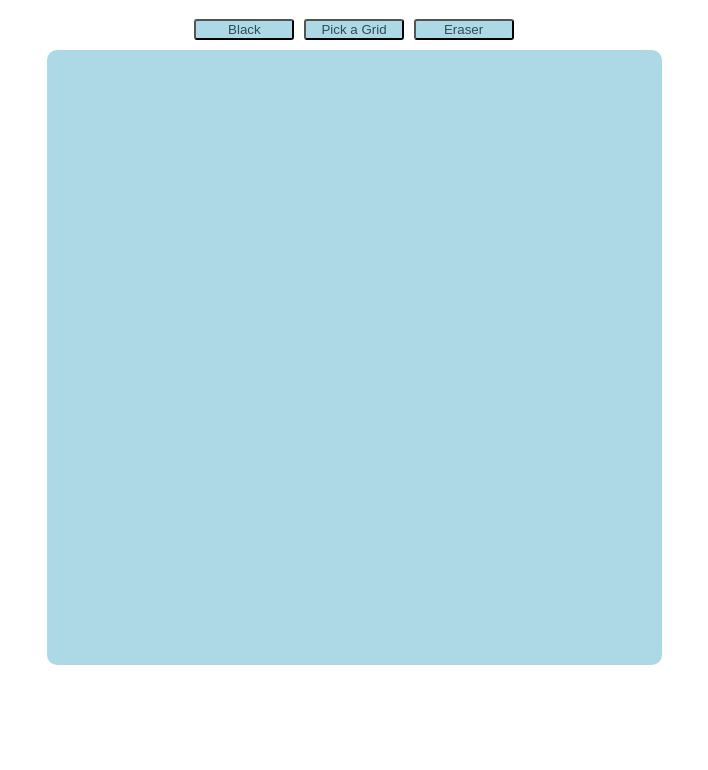
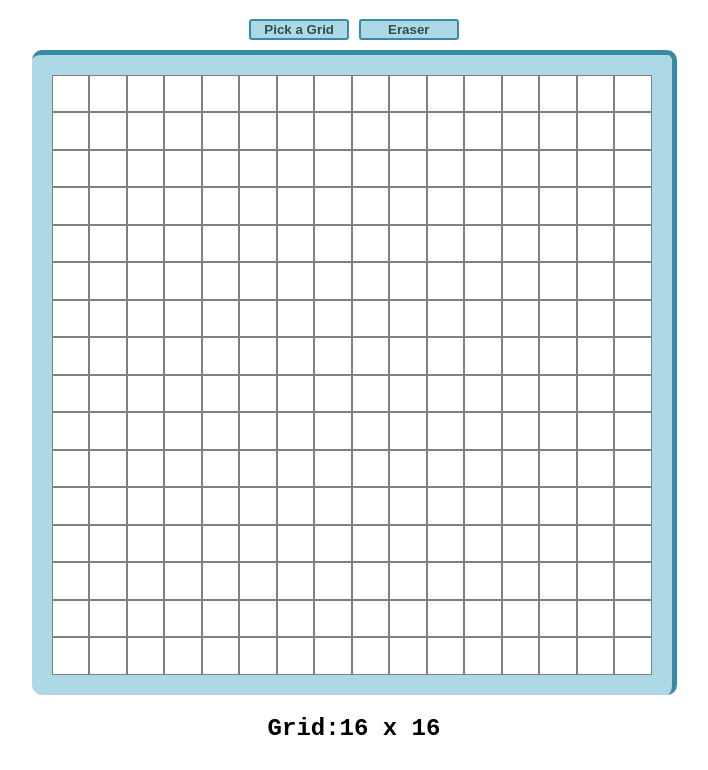
Before and after one commit to Hiya-its-Aya/sketch, a plain HTML site: page index.html in a window 1280 px wide. Both pictures are taken after a click on the button "Eraser". Shown: the part 69-839 px from the top of the page, without its empty margins (294-1002 px from the left). Before the commit the page ends 800 px from the top, so only its background shows below. Drawn offline with Linux system fonts and the light colour scheme.

Commit message:
finish project -iterate

```diff
--- a/index.html
+++ b/index.html
@@ -9,12 +9,12 @@
 <body>
     <h1>Sketch Time</h1>
     <div id="buttons">
-        <button id="black">Black</button>
+        <!-- <button id="Default">Default </button> -->
         <button id="grid-choice">Pick a Grid</button>
         <button id="eraser">Eraser</button>
     </div>
-    <div id="container">
-    </div>
+    <div id="container"></div>
+    <div id="text"></div>
 
 </body>
 </html>
--- a/script.js
+++ b/script.js
@@ -1,25 +1,61 @@
 const container = document.querySelector("#container");
-const grid = document.createElement('div')
+
+const text = document.querySelector('#text')
+
 
 const gridChoice= document.querySelector("#grid-choice")
+const eraseButton = document.querySelector("#eraser")
+// const deff = document.querySelector("#default")
 
+
+
+//does getGrid at 16 only --default
+// I'm sure there is a better way but this works for now
+function def(){
+    let num = 16;
+    container.setAttribute('style', `grid-template-columns: repeat(${num}, 2fr); grid-template-rows: repeat(${num}, 2fr);`);
+    for(let i=0; i < (num*num); i++){
+        const grid = document.createElement('div')
+        grid.classList.add("grid");
+        container.appendChild(grid);
+    }
+    let box = container.children
+    for(let i=0; i < (num*num); i++){
+        box[i].addEventListener("mouseover", function(event) {
+            event.target.style.backgroundColor = "black";
+        });
+    }
+    const numText = document.createElement('h2')
+    numText.classList.add("numText");
+    text.appendChild(numText);
+    numText.textContent = "Grid:" + num + " x " + num
+}
+
+def();
+
+
+//gets new grid
 gridChoice.addEventListener('click', getGrid);
 
+//erases
+eraseButton.addEventListener('click', erase);
 
+// deff.addEventListener('click', def);
+
+//take user input via promp
 function takeInput(){
     let userNum = prompt("Pick a number between 1 and 100.");
     while(userNum <= 0 || userNum > 100){
       userNum = prompt("Pick a number between 1 and 100.")
     }
-        console.log(userNum);
+        // console.log(userNum);
         return userNum;
 }
 
 
-//make grid
+//make grid and sketch functionality
 function getGrid(){
-    // reset();
-    //make a reset function
+    reset();
     let num = takeInput();
     container.setAttribute('style', `grid-template-columns: repeat(${num}, 2fr); grid-template-rows: repeat(${num}, 2fr);`);
     for(let i=0; i < (num*num); i++){
@@ -32,13 +68,30 @@ function getGrid(){
     box[i].addEventListener("mouseover", function(event) {
         event.target.style.backgroundColor = "black";
     });
+    }
+    const numText = document.createElement('h2')
+    numText.classList.add("numText");
+    text.appendChild(numText);
+    numText.textContent = "Grid:" + num + " x " + num
 }
+
+//erases current grid
+function erase(){
+    let box = container.children
+    for(let i = box.length-1; i>=0; i--){
+        box[i].style.backgroundColor = "white"
+    }
 }
 
 
-//reset function (use for erase & before start of getGrid)
-// function reset(){
-//     let num = takeInput()
-//     for(i= 0; i <(num*num); i++)
-//     con
-// }
+//reset function used before getting grid due to weird stacking
+    //issues when button pressed before page reload
+    //also keeps current grid text
+function reset(){
+    while(container.firstChild) {
+        container.removeChild(container.firstChild);
+    }
+    while(text.lastChild){
+        text.removeChild(text.lastChild)
+    }
+}
--- a/styles.css
+++ b/styles.css
@@ -13,14 +13,16 @@ body{
 
 #container{
     min-width: 550px;
-    width: 575px;
-    height: 575px;
+    width: 600px;
+    height: 600px;
     display: inline-grid;
     padding: 20px ;
     border-radius: 10px;
     background-color: lightblue;
     grid-template-columns: repeat(16. 2fr);
-    grid-template-rows: repeat(16. 2fr)
+    grid-template-rows: repeat(16. 2fr);
+    border-right: 5px solid rgb(57, 138, 165);
+    border-top: 5px solid rgb(57, 138, 165);
 }
 
 .grid{
@@ -28,7 +30,6 @@ body{
     background-color: white;
     border: 1px solid grey;
     margin: 0%;
-
 }
 
 button{
@@ -36,8 +37,11 @@ button{
     background-color: lightblue;
     color: darkslategrey;
     border-radius: 3px;
+    border: 2px solid rgb(57, 138, 165);
+    font-weight: 700;
 }
 
 #buttons{
     padding-bottom: 10px;
+
 }
```
